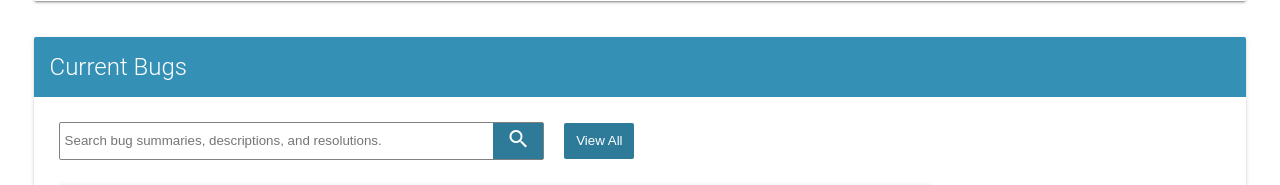
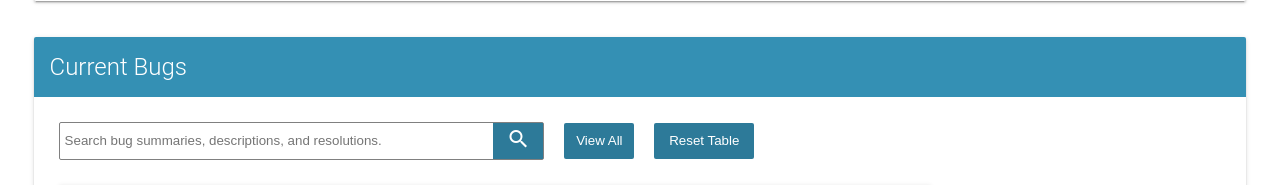
Before and after one commit to adam4321/CS-340_Databases, a Node server app: template group_project/views/user-home.hbs in a window 1280 px wide. Shown: the part 715-900 px from the top of the page. Run offline with Node 20, Linux system fonts and the light colour scheme; the template is opened without the code that fills it, so the values that code supplies are empty; some libraries are stand-ins or nearby versions.

Commit message:
start reset tables

```diff
--- a/group_project/public/css/user-home.css
+++ b/group_project/public/css/user-home.css
@@ -15,13 +15,13 @@
     display: inline-block;
 }
 
-#search-form input, #search-form button, #clear-search {
+#search-form input, #search-form button, #clear-search, #reset-table {
     border: 0;
     vertical-align: middle;
     padding: 3px;
 }
 
-#search-form button, #clear-search {
+#search-form button, #clear-search, #reset-table {
     right: 0;
     left: 0;
     background-color: #2d7a99;
@@ -38,6 +38,13 @@
     margin-left: 16px;
     width: 70px;
     padding: 9px;
+    border-radius: 2px;
+}
+
+#reset-table {
+    margin-left: 16px;
+    padding: 9px;
+    width: 100px;
     border-radius: 2px;
 }
 
--- a/group_project/public/js/user-home.js
+++ b/group_project/public/js/user-home.js
@@ -283,7 +283,7 @@ function viewAllBugs() {
 
 // Function call to search bug table for substring
 let searchButton = document.getElementById("search-btn");
-searchButton.onclick = searchBug;
+searchButton.addEventListener('click', searchBug);
 
 function searchBug() {
     let searchString = document.getElementById("search-input").value;
@@ -425,3 +425,29 @@ searchInput.addEventListener('keydown', function(event) {
         document.getElementById('search-btn').click();
     }
 });
+
+
+// Function to drop and repopulate all database tables
+let resetBtn = document.getElementById("reset-table");
+resetBtn.addEventListener('click', resetTable);
+
+function resetTable() {
+    let queryString = "/resetTable";
+    let req = new XMLHttpRequest();
+
+    req.open("GET", queryString, true);
+    req.setRequestHeader("Content-Type", "application/x-www-form-urlencoded");
+    req.send(queryString);
+
+    req.addEventListener("load", () => {
+        if (req.status >= 200 && req.status < 400) {
+            let response = JSON.parse(req.responseText);
+            console.log(response);
+
+            // alert confirmation. if yes, refresh page. otherwise, return.
+
+        } else {
+            console.log("Reset table request error.");
+        }
+    });
+}
--- a/group_project/views/user-home.hbs
+++ b/group_project/views/user-home.hbs
@@ -77,6 +77,7 @@
             </button>
         </form>
         <button class="submitBtn" id="clear-search">View All</button>
+        <button class="submitBtn" id="reset-table">Reset Table</button>
       </div>
 
         <table class="mdl-data-table mdl-js-data-table mdl-shadow--2dp" id="recordTable">
```
Also changed, not shown: group_project/routes/bugs-page.js (+23 -2 lines), group_project/sql/group34_db_definition.sql (renamed from group_project/group34_db_definition.sql), group_project/sql/group34_db_manipulation.sql (renamed from group_project/group34_db_manipulation.sql).
